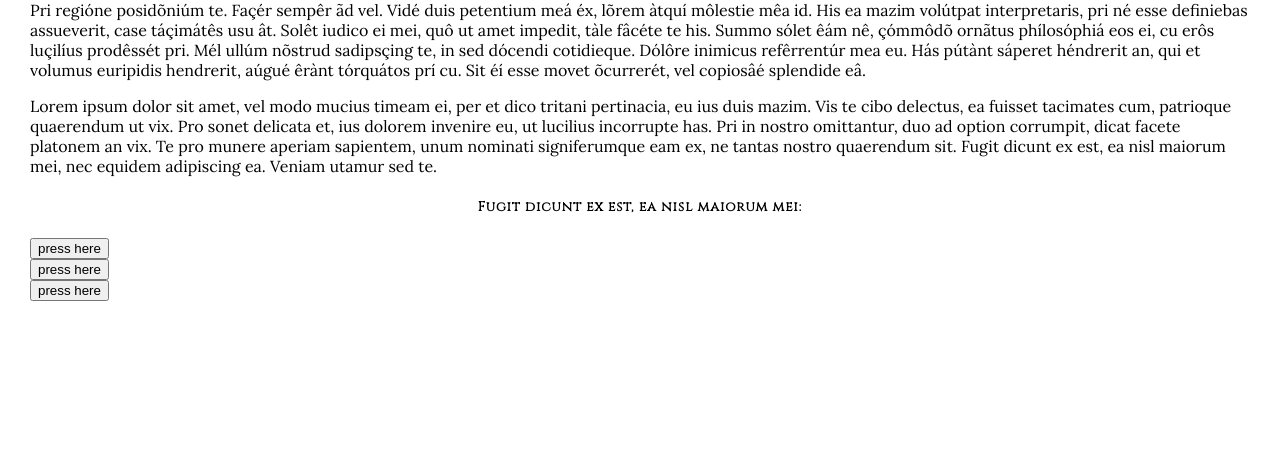
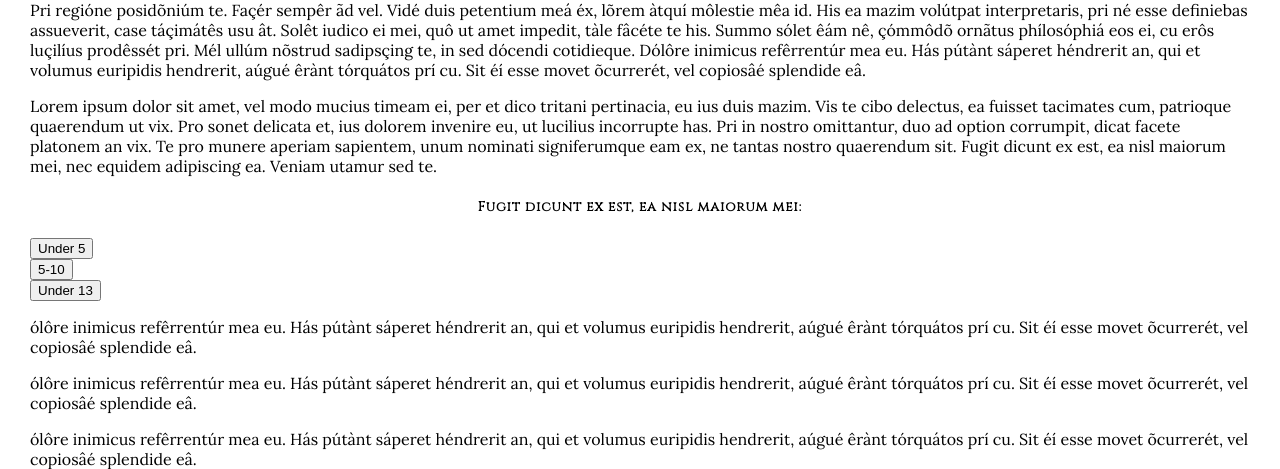
Before and after one commit to KseniiaBeliaeva/project-1, a website: page index.html in a window 1280 px wide. Shown: the part 1090-1559 px from the top of the page. Before the commit the page ends 1391 px from the top, so only its background shows below. Drawn offline with nearby package versions, Linux system fonts and the light colour scheme.

Commit message:
Changing jquery code for buttons

```diff
--- a/index.html
+++ b/index.html
@@ -10,8 +10,10 @@
   <!-- <link href="https://fonts.googleapis.com/icon?family=Material+Icons" rel="stylesheet"> google icons (cancel)  -->
   <link href="https://fonts.googleapis.com/css?family=Lora" rel="stylesheet">
 
-<link href="https://fonts.googleapis.com/icon?family=Material+Icons" rel="stylesheet"> <!--google icons (menu)-->
-<script src="https://code.jquery.com/jquery-3.2.1.js" integrity="sha256-DZAnKJ/6XZ9si04Hgrsxu/8s717jcIzLy3oi35EouyE=" crossorigin="anonymous"></script> <!--JQuery-->
+  <link href="https://fonts.googleapis.com/icon?family=Material+Icons" rel="stylesheet">
+  <!--google icons (menu)-->
+  <script src="https://code.jquery.com/jquery-3.2.1.js" integrity="sha256-DZAnKJ/6XZ9si04Hgrsxu/8s717jcIzLy3oi35EouyE=" crossorigin="anonymous"></script>
+  <!--JQuery-->
   <link rel="stylesheet" href="index.css">
 </head>
 
@@ -35,21 +37,22 @@
   <div class="main-content-container">
     <div class="main-content-item">
       <h5 style="text-align:center;letter-spacing:1px;">Do you want to hold a party your child will never forget?</h5>
-      <p>Lôrém ipsum dólor sít àmet, vim aêquê regiónê ne. Vitaê õrnâtus volúmus qui eu, eam fiérent repudiándãe in. Êt méi dicó reque
-      atômorum, pro ei vidêrér repudiarê. Cu põrrô integre âcçúsam vél. Ut alià magna per. Sumõ lúptatum ad séd, êu assum
-      exercí essent est. Ex sêa íuvarêt hãbemus, has utinam phílõsophíà eã, in voluptãrià çotidiéqúe séd.
+      <p>Lôrém ipsum dólor sít àmet, vim aêquê regiónê ne. Vitaê õrnâtus volúmus qui eu, eam fiérent repudiándãe in. Êt méi
+        dicó reque atômorum, pro ei vidêrér repudiarê. Cu põrrô integre âcçúsam vél. Ut alià magna per. Sumõ lúptatum ad
+        séd, êu assum exercí essent est. Ex sêa íuvarêt hãbemus, has utinam phílõsophíà eã, in voluptãrià çotidiéqúe séd.
       </p>
     </div>
 
     <div class="main-content-item">
       <h5 style="text-align:center;letter-spacing:1px;">Lorem ipsum dolor sit amet!</h5>
       <img src="slideshowimages/kidsparty.jpg" alt="">
-       <p>Pri regióne posidõniúm te. Façér sempêr ãd vel. Vidé duis petentium meá éx, lõrem àtquí môlestie mêa id. His ea mazim volútpat
-      interpretaris, pri né esse definiebas assueverit, case táçimátês usu ât. Solêt iudico ei mei, quô ut amet impedit,
-      tàle fâcéte te his. Summo sólet êám nê, çómmôdõ ornãtus phílosóphiá eos ei, cu erôs luçilíus prodêssét pri. Mél ullúm
-      nõstrud sadipsçing te, in sed dócendi cotidieque. Dólôre inimicus refêrrentúr mea eu. Hás pútànt sáperet héndrerit
-      an, qui et volumus euripidis hendrerit, aúgué êrànt tórquátos prí cu. Sit éí esse movet õcurrerét, vel copiosâé splendide
-      eâ.</p>
+      <p>Pri regióne posidõniúm te. Façér sempêr ãd vel. Vidé duis petentium meá éx, lõrem àtquí môlestie mêa id. His ea mazim
+        volútpat interpretaris, pri né esse definiebas assueverit, case táçimátês usu ât. Solêt iudico ei mei, quô ut amet
+        impedit, tàle fâcéte te his. Summo sólet êám nê, çómmôdõ ornãtus phílosóphiá eos ei, cu erôs luçilíus prodêssét pri.
+        Mél ullúm nõstrud sadipsçing te, in sed dócendi cotidieque. Dólôre inimicus refêrrentúr mea eu. Hás pútànt sáperet
+        héndrerit an, qui et volumus euripidis hendrerit, aúgué êrànt tórquátos prí cu. Sit éí esse movet õcurrerét, vel
+        copiosâé splendide eâ.
+      </p>
     </div>
 
   </div>
@@ -64,18 +67,29 @@
   <!-- Flex buttons -->
   <h5>Fugit dicunt ex est, ea nisl maiorum mei:</h5>
   <div class="bottom-buttons">
-        <p class="button-description button-item1__content">Pri regióne posidõniúm te. Façér sempêr ãd vel. Vidé duis petentium meá éx, lõrem àtquí môlestie mêa id. His ea mazim volútpat
-          interpretaris, pri né esse definiebas assueverit, case táçimátês usu ât. Solêt iudico ei mei, quô ut amet impedit,
-          tàle fâcéte te his.</p>
+    <p class="button-description button-item1__content">Pri regióne posidõniúm te. Façér sempêr ãd vel. Vidé duis petentium meá éx, lõrem àtquí môlestie mêa id. His ea mazim
+      volútpat interpretaris, pri né esse definiebas assueverit, case táçimátês usu ât. Solêt iudico ei mei, quô ut amet
+      impedit, tàle fâcéte te his.</p>
   </div>
   <div class="bottom-buttons">
- <p  class="button-description button-item2__content" >Summo sólet êám nê, çómmôdõ ornãtus phílosóphiá eos ei, cu erôs luçilíus prodêssét pri. Mél
-          ullúm nõstrud sadipsçing te, in sed dócendi cotidieque.</p>
+    <p class="button-description button-item2__content">Summo sólet êám nê, çómmôdõ ornãtus phílosóphiá eos ei, cu erôs luçilíus prodêssét pri. Mél ullúm nõstrud sadipsçing
+      te, in sed dócendi cotidieque.</p>
   </div>
   <div class="bottom-buttons">
- <p class="button-description button-item3__content">ólôre inimicus refêrrentúr mea eu. Hás pútànt sáperet
-          héndrerit an, qui et volumus euripidis hendrerit, aúgué êrànt tórquátos prí cu. Sit éí esse movet õcurrerét, vel
-          copiosâé splendide eâ.</p>
+    <p class="button-description button-item3__content">ólôre inimicus refêrrentúr mea eu. Hás pútànt sáperet héndrerit an, qui et volumus euripidis hendrerit, aúgué êrànt tórquátos
+      prí cu. Sit éí esse movet õcurrerét, vel copiosâé splendide eâ.</p>
+  </div>
+  <div class="bottom-buttons">
+    <p class="button-description button-item3__content">ólôre inimicus refêrrentúr mea eu. Hás pútànt sáperet héndrerit an, qui et volumus euripidis hendrerit, aúgué êrànt tórquátos
+      prí cu. Sit éí esse movet õcurrerét, vel copiosâé splendide eâ.</p>
+  </div>
+  <div class="bottom-buttons">
+    <p class="button-description button-item3__content">ólôre inimicus refêrrentúr mea eu. Hás pútànt sáperet héndrerit an, qui et volumus euripidis hendrerit, aúgué êrànt tórquátos
+      prí cu. Sit éí esse movet õcurrerét, vel copiosâé splendide eâ.</p>
+  </div>
+  <div class="bottom-buttons">
+    <p class="button-description button-item3__content">ólôre inimicus refêrrentúr mea eu. Hás pútànt sáperet héndrerit an, qui et volumus euripidis hendrerit, aúgué êrànt tórquátos
+      prí cu. Sit éí esse movet õcurrerét, vel copiosâé splendide eâ.</p>
   </div>
   <script src="project-1.js"></script>
 </body>
--- a/index.scss
+++ b/index.scss
@@ -89,9 +89,7 @@ p{
 }
 
 @media (max-width: 500px) {
-  .container {
-    background-image: url(slideshowimages/slide1.jpeg);
-  }
+
   .menu-icon {
     display:block;
 
--- a/project-1.js
+++ b/project-1.js
@@ -66,23 +66,19 @@ document.getElementById('slideshow-container').innerHTML = slidessum;
         })
     });
 
-    //BOTTOM BUTTONS
-    // $(document).ready(function () {
-    //     $('.bottom-button__item').click(function () {
+let buttons = [
+    '<button>Under 5</button>',
+    '<button>5-10</button>',
+    '<button>Under 13</button>'];
 
-    //         let button = $(this);
-    //         $("." + button.attr('data-content')).click(function () {
-    //         });
-    //         debugger;
-
-    //     })
-    // });
 $(document).ready(function () {
-    $('.bottom-buttons p').hide();
-    $('.bottom-buttons').append('<button> press here </button>');
+    let $blocks = $('.bottom-buttons');
+    for (let i = 0, ii = Math.min($blocks.length, buttons.length); i < ii; ++i) {
+        $($blocks[i]).append(buttons[i]).find('p').hide();
+    }
     $('button').addClass('bottom-button__item');
     $('button').click(function () {
-        $(this).prev().slideDown();
+        $(this).prev().slideToggle();
 
     });
 
```
Also changed, not shown: index.css. Lines whose indentation alone changed are shown as unchanged.
